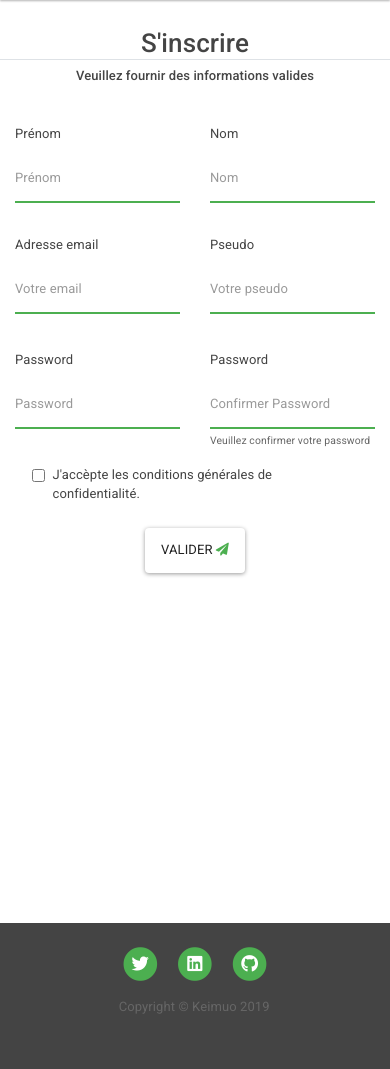
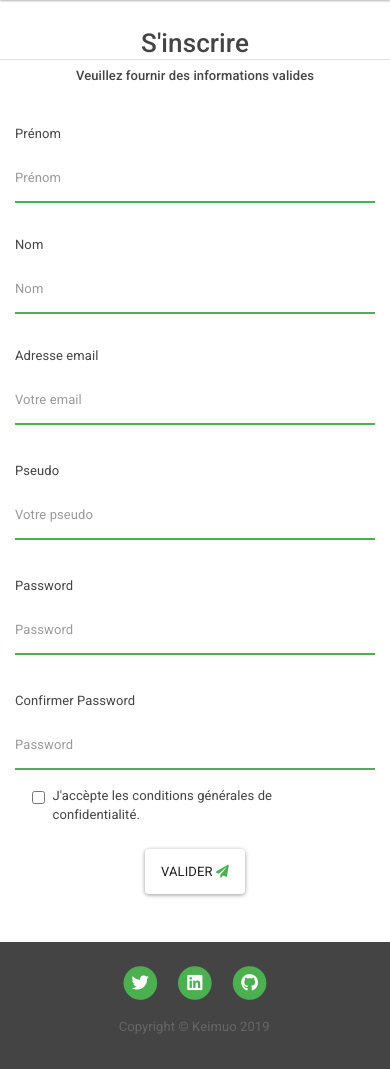
Before and after one commit to kevinmulot/my-blog, a PHP site: template src/View/register.twig in a window 390 px wide. Shown: the part 79-1148 px from the top of the page. Run offline with PHP 8.4, Linux system fonts and the light colour scheme; the template is opened without the code that fills it, so the values that code supplies are empty; some libraries are stand-ins or nearby versions.

Commit message:
Enhanced the mobile view

```diff
--- a/src/View/home.twig
+++ b/src/View/home.twig
@@ -1,12 +1,11 @@
 {% extends 'layout/layout.twig' %}
 
 {% block content %}
-
     <!-- Header -->
     <header>
         <div class="container-fluid">
             <div class="row">
-                <div class="col-lg-12 jumbotron text-center">
+                <div class="col-12 jumbotron text-center">
                     <img class="img-responsive rounded-circle moi mt-auto mx-auto" src="../public/img/kei.jpg"
                          alt="moi">
                     <div class="intro-text">
--- a/src/View/register.twig
+++ b/src/View/register.twig
@@ -8,41 +8,40 @@
                 <h2 class="mt-4 mb-1 border-bottom text-center col-12">S'inscrire</h2>
                 <p class="col-12 h6 mt-1 mb-4 text-center">Veuillez fournir des informations valides</p>
 
-                <div class="form-group mt-3 col-6">
+                <div class="form-group mt-3 col-lg-6 col-md-12">
                     <label for="firstname">Prénom</label>
                     <input type="text" name="firstname" placeholder="Prénom" value="{{ data.firstname }}"
                            class="form-control"
                            required>
                 </div>
-                <div class="form-group mt-3 col-6">
+                <div class="form-group mt-3 col-lg-6 col-md-12">
                     <label for="lastname">Nom</label>
                     <input type="text" name="lastname" placeholder="Nom" value="{{ data.lastname }}" class="form-control"
                            required>
                 </div>
-                <div class="form-group mt-3 col-6">
+                <div class="form-group mt-3 col-lg-6 col-md-12">
                     <label for="email">Adresse email</label>
                     <input type="email" name="email" class="form-control" aria-describedby="emailHelp"
                            placeholder="Votre email" value="{{ data.email }}" required>
                     <small class="form-text text-danger">{{ error.email }}</small>
                 </div>
-                <div class="form-group mt-3 col-6">
+                <div class="form-group mt-3 col-lg-6 col-md-12">
                     <label for="username">Pseudo</label>
                     <input type="text" name="username" placeholder="Votre pseudo" value="{{ data.username }}"
                            class="form-control"
                            required>
                     <small class="form-text text-danger">{{ error.username }}</small>
                 </div>
-                <div class="form-group mt-3 col-6">
+                <div class="form-group mt-3 col-lg-6 col-md-12">
                     <label for="password">Password</label>
                     <input type="password" name="password" placeholder="Password" class="form-control"
                            required>
                     <small class="form-text text-danger">{{ error.password }}</small>
                 </div>
-                <div class="form-group mt-3 col-6">
-                    <label for="password">Password</label>
-                    <input type="password" name="passwordconfirm" placeholder="Confirmer Password"
+                <div class="form-group mt-3 col-lg-6 col-md-12">
+                    <label for="password">Confirmer Password</label>
+                    <input type="password" name="passwordconfirm" placeholder="Password"
                            class="form-control" required>
-                    <small class="form-text text-muted">Veuillez confirmer votre password</small>
                 </div>
 
                 <div class="form-check offset-md-4 offset-1 col-10">
```
